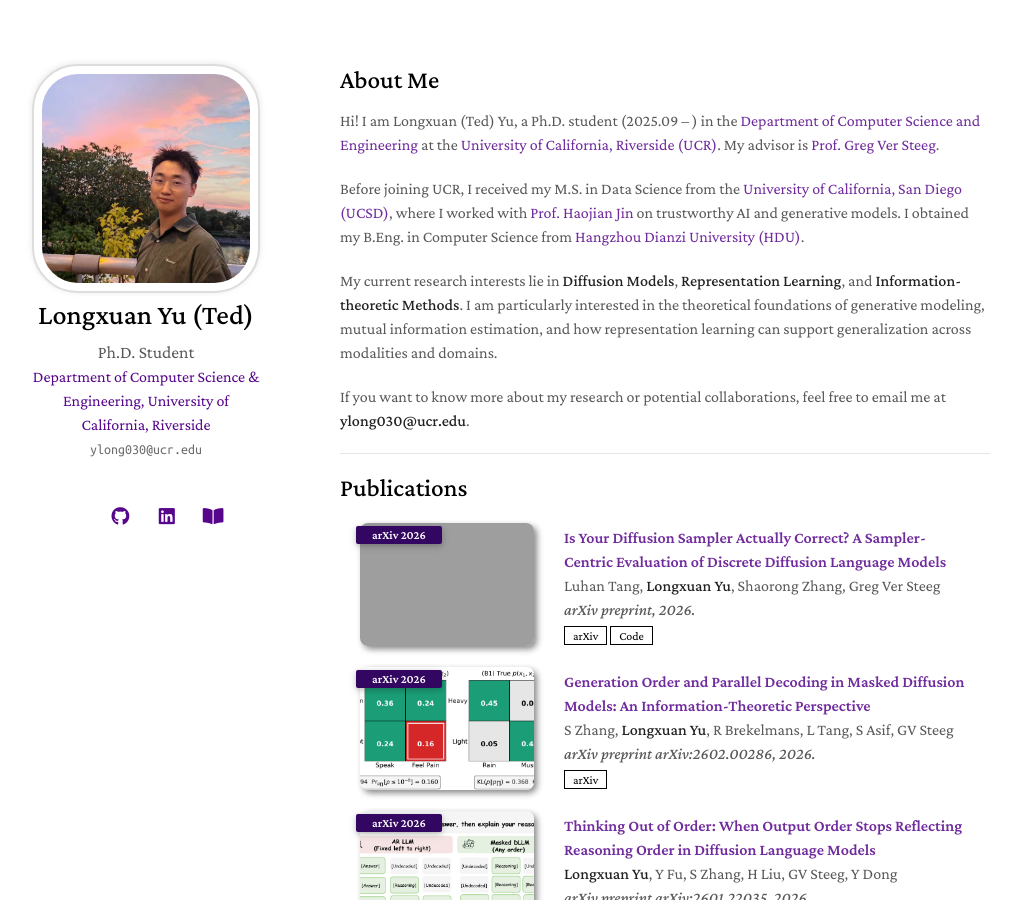
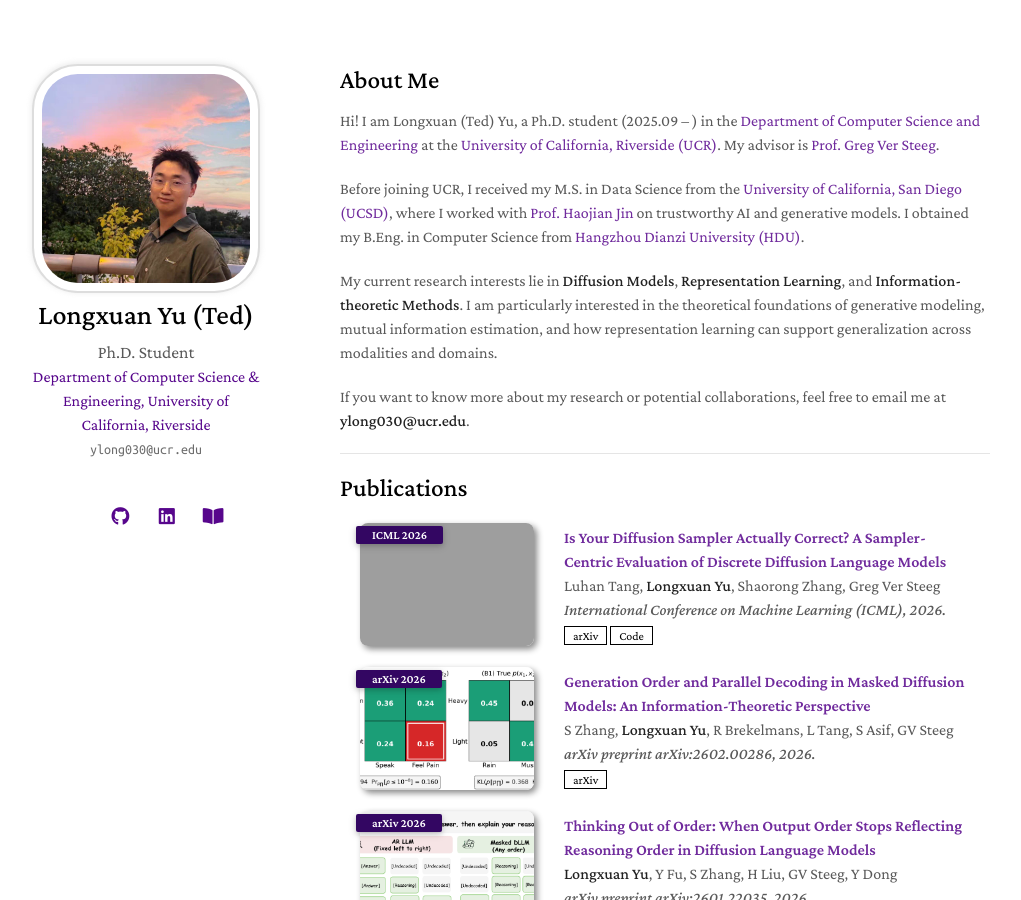
Before and after one commit to fengsxy/fengsxy.github.io, a Jekyll site: the page built from index.md, in a window 1280 px wide and 900 px high. Shown: the whole window, without its empty margins (130-1151 px from the left). Built offline with Jekyll 4.4.1, drawn with Linux system fonts in a browser that asks for light colours; nearby versions of some CDN libraries; a style sheet for code colours, icons or effects is not loaded; our own code applies the rules of GitHub Pages for plain Markdown files; grey boxes are pictures that could not be loaded.

Commit message:
Update SampleEval paper: accepted to ICML 2026

```diff
--- a/_includes/projects.md
+++ b/_includes/projects.md
@@ -10,13 +10,13 @@
 
   <div class="col-sm-3 abbr" style="position: relative;padding-right: 15px;padding-left: 15px;">
     <img src="assets/img/SampleEval.png" class="teaser img-fluid z-depth-1">
-    <abbr class="badge">arXiv 2026</abbr>
+    <abbr class="badge">ICML 2026</abbr>
   </div>
 
   <div class="col-sm-9" style="position: relative;padding-right: 15px;padding-left: 20px;">
     <div class="title"><a href="https://arxiv.org/abs/2602.19619">Is Your Diffusion Sampler Actually Correct? A Sampler-Centric Evaluation of Discrete Diffusion Language Models</a></div>
     <div class="author">Luhan Tang, <strong>Longxuan Yu</strong>, Shaorong Zhang, Greg Ver Steeg</div>
-    <div class="periodical"><em>arXiv preprint, 2026.</em></div>
+    <div class="periodical"><em>International Conference on Machine Learning (ICML), 2026.</em></div>
     <div class="links">
       <a href="https://arxiv.org/abs/2602.19619" class="btn btn-sm z-depth-0" role="button" target="_blank" style="font-size:12px;">arXiv</a>
       <a href="https://luhantang.github.io/dllm_sampler" class="btn btn-sm z-depth-0" role="button" target="_blank" style="font-size:12px;">Code</a>
```
